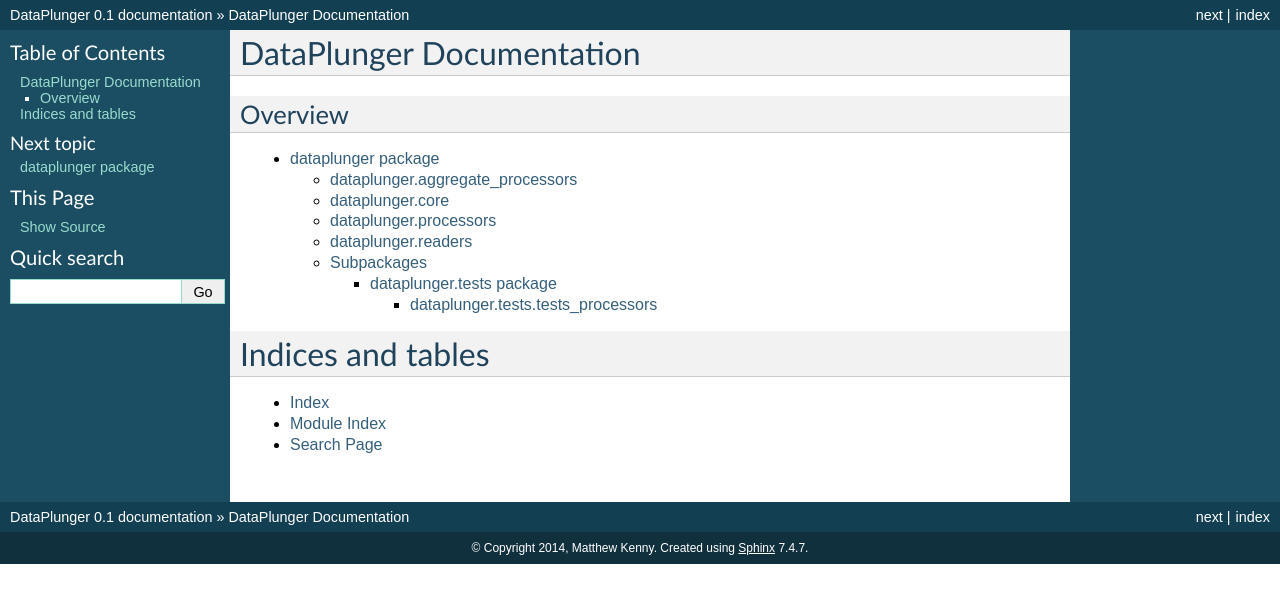
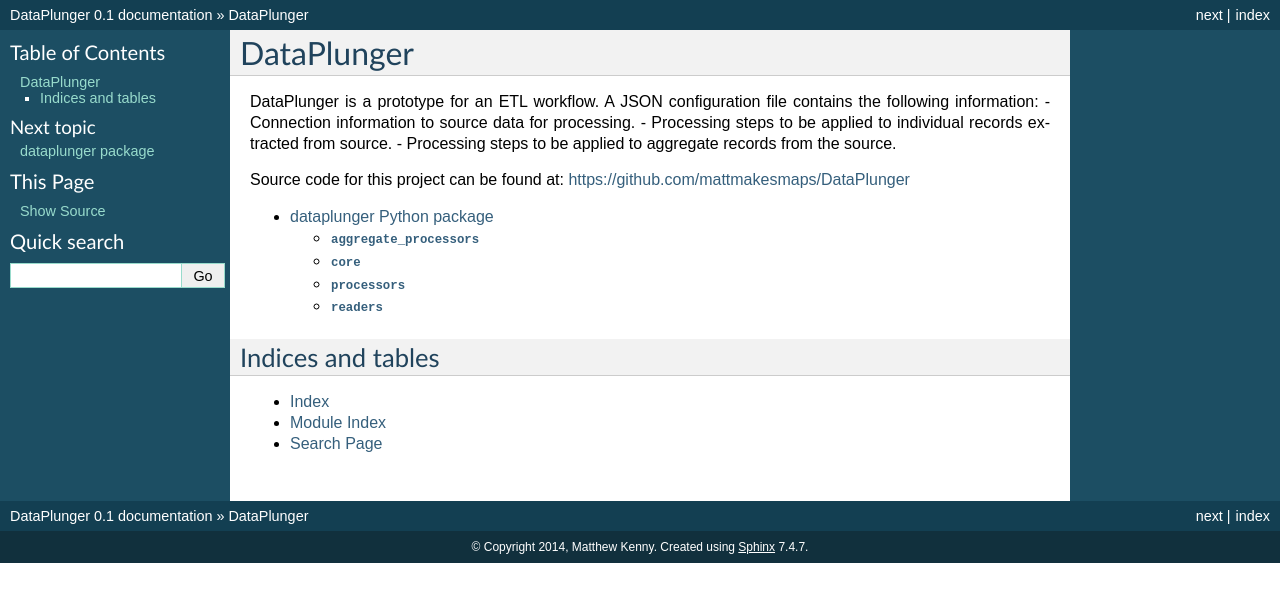
Before and after one commit to mattmakesmaps/DataPlunger, a Sphinx documentation site: the page built from dataplunger/docs/index.rst, in a window 1280 px wide. Shown: the top 603 px of the page. Built offline with Sphinx 7.4.7, drawn with Linux system fonts in a browser that asks for light colours.

Commit message:
update docs

```diff
--- a/dataplunger/docs/dataplunger.rst
+++ b/dataplunger/docs/dataplunger.rst
@@ -1,8 +1,8 @@
 dataplunger package
 ===================
 
-dataplunger.aggregate_processors
----------------------------------------
+``aggregate_processors``
+------------------------
 
 .. automodule:: dataplunger.aggregate_processors
     :members:
@@ -10,8 +10,8 @@
     :private-members: _process
     :special-members: __init__, __enter__, __exit__
 
-dataplunger.core
------------------------
+``core``
+--------
 
 .. automodule:: dataplunger.core
     :members:
@@ -19,8 +19,8 @@
     :private-members: _process
     :special-members: __init__, __enter__, __exit__, __iter__
 
-dataplunger.processors
------------------------------
+``processors``
+--------------
 
 .. automodule:: dataplunger.processors
     :members:
@@ -28,18 +28,11 @@
     :private-members: _process
     :special-members: __init__, __enter__, __exit__
 
-dataplunger.readers
---------------------------
+``readers``
+-----------
 
 .. automodule:: dataplunger.readers
     :members:
     :undoc-members:
     :private-members: _process
     :special-members: __init__, __enter__, __exit__
-
-Subpackages
------------
-
-.. toctree::
-
-    dataplunger.tests
--- a/dataplunger/docs/index.rst
+++ b/dataplunger/docs/index.rst
@@ -3,21 +3,25 @@
    You can adapt this file completely to your liking, but it should at least
    contain the root `toctree` directive.
 
-DataPlunger Documentation
-=======================================
+DataPlunger
+===========
 
-Overview
---------
+DataPlunger is a prototype for an ETL workflow.
+A JSON configuration file contains the following information:
+- Connection information to source data for processing.
+- Processing steps to be applied to individual records extracted from source.
+- Processing steps to be applied to aggregate records from the source.
+
+Source code for this project can be found at: `<https://github.com/mattmakesmaps/DataPlunger>`_
 
 .. toctree::
    :maxdepth: 4
 
-   dataplunger
-
+   dataplunger Python package <dataplunger>
 
 
 Indices and tables
-==================
+------------------
 
 * :ref:`genindex`
 * :ref:`modindex`
--- a/dataplunger/docs/modules.rst
+++ /dev/null
@@ -1,7 +0,0 @@
-.
-=
-
-.. toctree::
-   :maxdepth: 4
-
-   dataplunger
```
Also changed, not shown: dataplunger/docs/dataplunger.tests.rst (deleted, +0 -12 lines), 14 other files.
